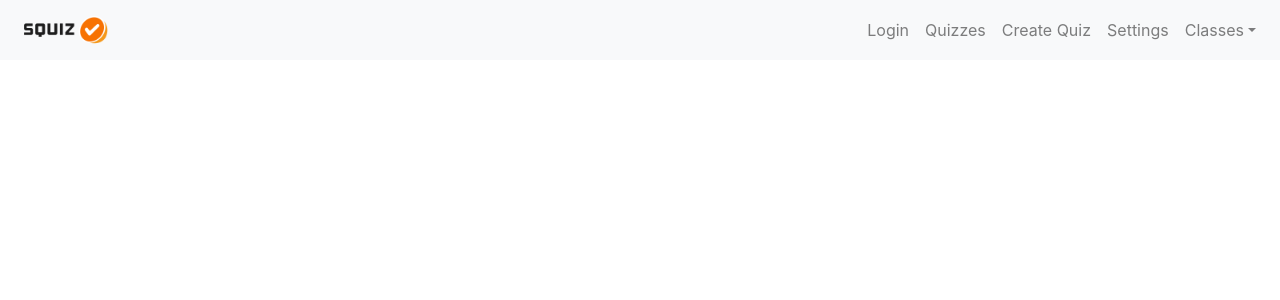
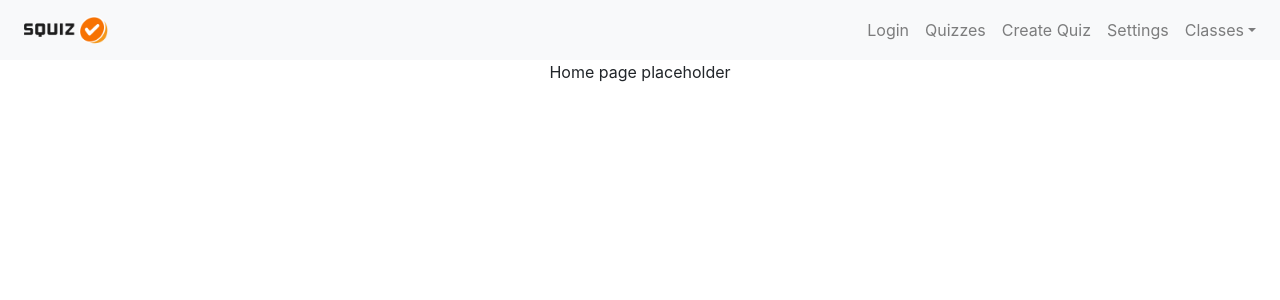
Before and after one commit to denmcca/squiz, a React (Create React App) app in the folder frontend/: page / in a window 1280 px wide. Shown: the top 300 px of the page. Built offline with nearby package versions, Linux system fonts and the light colour scheme.

Commit message:
Add Backend-Frontend Connection

```diff
--- a/frontend/src/App.js
+++ b/frontend/src/App.js
@@ -4,14 +4,19 @@ import 'bootstrap/dist/css/bootstrap.min.css';
 import QuizCreation from "./QuizCreation";
 import PageNavigation from "./Components/PageNavigation";
 import Router from "./Components/Router";
+import { Provider } from 'react-redux';
+import store from './store';
+
 class App extends Component {
   render() {
 
     return (
-      <div className="App">
-        <PageNavigation/>
-        <Router/>
-      </div>
+      <Provider store={store}>
+        <div className="App">
+          <PageNavigation />
+          <Router />
+        </div>
+      </Provider>
     );
   }
 }
--- a/frontend/src/Components/Router.jsx
+++ b/frontend/src/Components/Router.jsx
@@ -1,12 +1,14 @@
 import React, { Component } from 'react';
 import { Route, BrowserRouter} from 'react-router-dom';
 import LoginPage from '../Pages/LoginPage';
+import HomePage from '../Pages/HomePage';
 
 export default class Router extends Component {
   render() {
     return (
       <BrowserRouter basename={process.env.PUBLIC_URL}>
         <div>
+          <Route exact path='/' component={HomePage} />
           <Route exact path='/login' component={LoginPage} />
         </div>
       </BrowserRouter>
--- /dev/null
+++ b/frontend/src/Pages/HomePage.jsx
@@ -0,0 +1,11 @@
+import React, { Component } from 'react';
+
+export default class HomePage extends Component {
+  render() {
+    return(
+      <div>
+        Home page placeholder
+      </div>
+    )
+  }
+}
--- /dev/null
+++ b/frontend/src/actions/types.js
@@ -0,0 +1,2 @@
+export const GET_ERRORS = 'GET_ERRORS';
+export const SET_CURRENT_USER = 'SET_CURRENT_USER';
--- /dev/null
+++ b/frontend/src/reducers/index.js
@@ -0,0 +1,3 @@
+import { combineReducers } from 'redux';
+
+export default combineReducers({});
--- /dev/null
+++ b/frontend/src/store.js
@@ -0,0 +1,14 @@
+import { createStore, applyMiddleware, compose } from 'redux';
+import thunk from 'redux-thunk';
+import rootReducer from './reducers';
+
+const initialState = {};
+
+const store = createStore(
+  rootReducer,
+  initialState,
+  compose(applyMiddleware(thunk),
+    window.__REDUX_DEVTOOLS_EXTENSION__ && window.__REDUX_DEVTOOLS_EXTENSION__())
+);
+
+export default store;
```
Also changed, not shown: frontend/package.json (+6 -1 lines), frontend/src/actions/authentication.js (added, +26 -0 lines), 1 other file (tests, documents, lock files or other folders).
